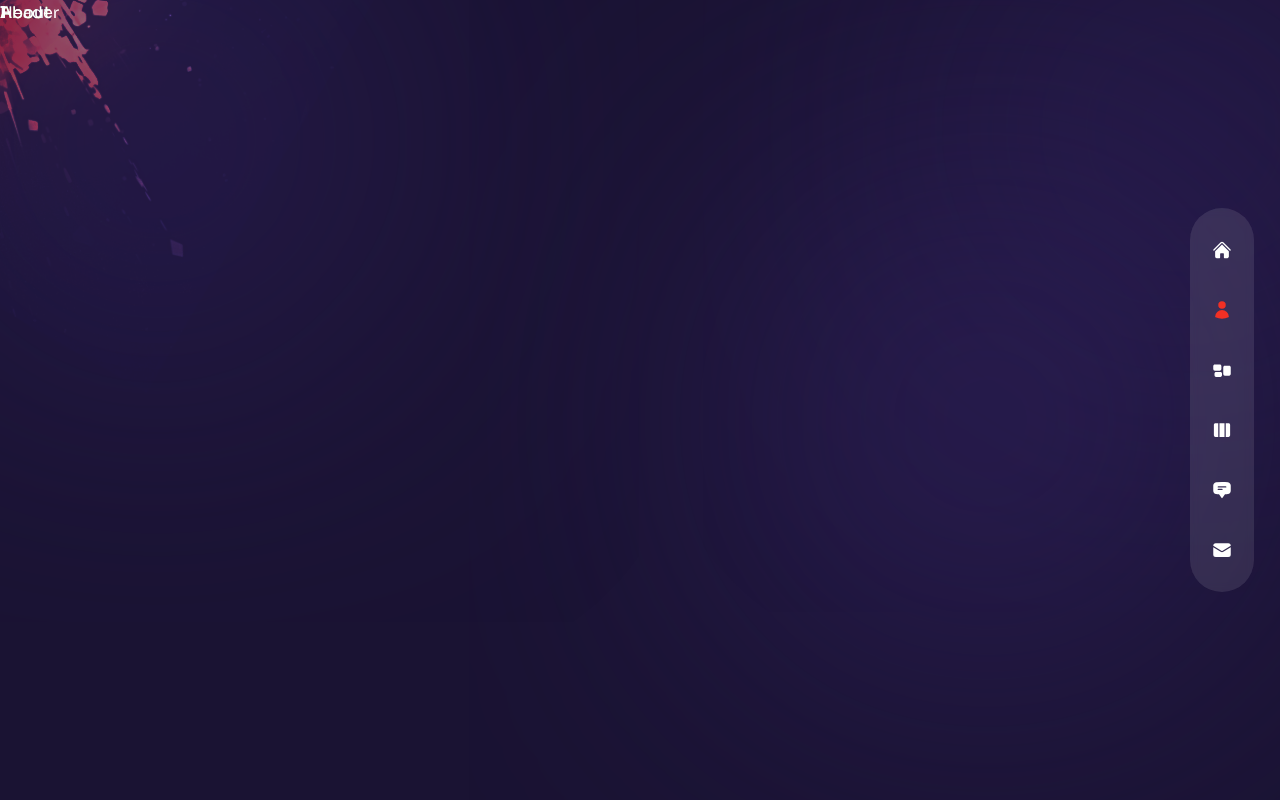
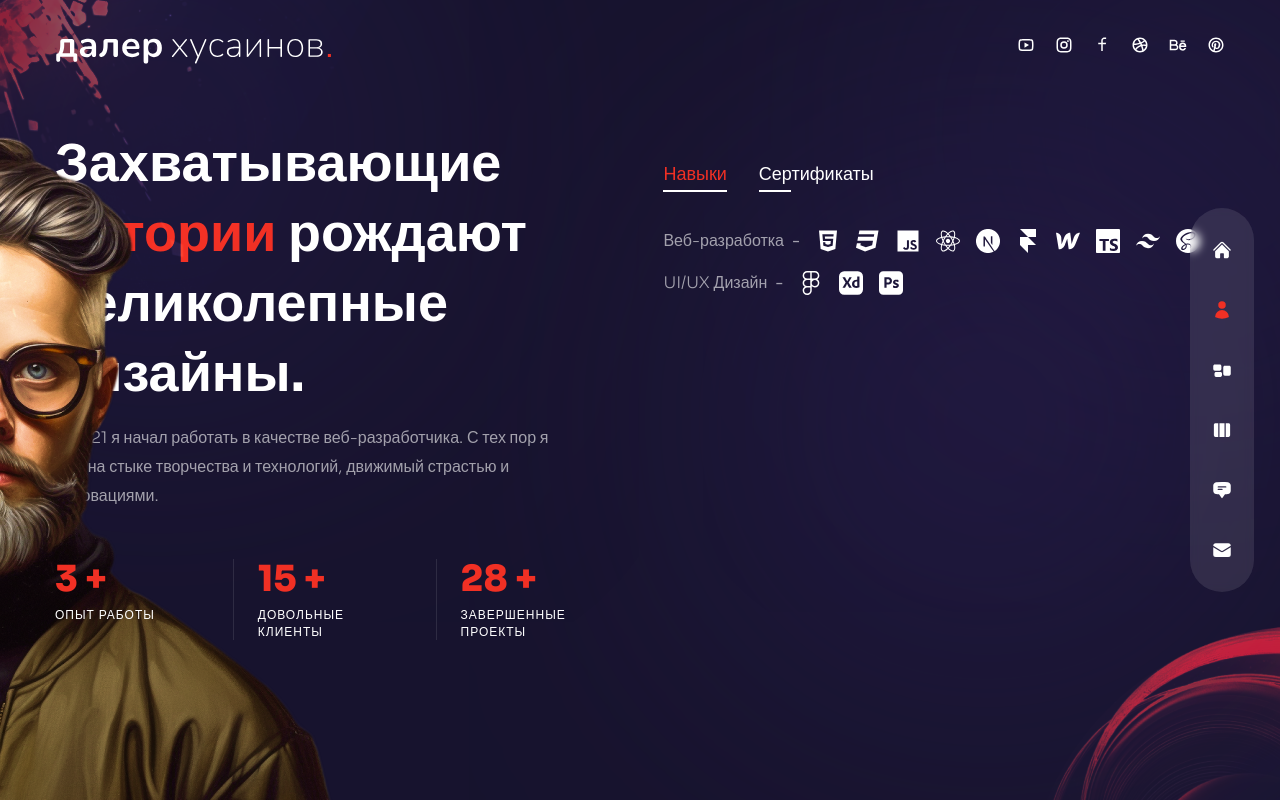
Before and after one commit to DalerKhusainov/my-new-portfolio-v1, a Next.js app: page /about in a window 1280 px wide. Built offline with nearby package versions, Linux system fonts and the light colour scheme.

Commit message:
Added about page and finished with the header.

```diff
--- a/components/Circles.js
+++ b/components/Circles.js
@@ -1,5 +1,17 @@
+import Image from "next/image";
+
 const Circles = () => {
-  return <div>Circles</div>;
+  return (
+    <div className="w-[200px] xl:w-[300px] absolute -right-16 -bottom-2 mix-blend-color-dodge animate-pulse duration-75 z-10">
+      <Image
+        src="/circles.png"
+        width={260}
+        height={200}
+        alt=""
+        className="w-full h-full"
+      />
+    </div>
+  );
 };
 
 export default Circles;
--- a/components/Header.js
+++ b/components/Header.js
@@ -1,5 +1,20 @@
+import Image from "next/image";
+import Link from "next/link";
+import Socials from "../components/Socials";
+
 const Header = () => {
-  return <header className="absolute z-30 w-full">Header</header>;
+  return (
+    <header className="absolute z-30 w-full flex items-center px-16 xl:px-0 xl:h-[90px]">
+      <div className="container mx-auto">
+        <div className="flex flex-col items-center justify-between py-8 lg:flex-row gap-y-6">
+          <Link href="/">
+            <Image src="/logo.svg" width={280} height={68} alt="" priority />
+          </Link>
+          <Socials />
+        </div>
+      </div>
+    </header>
+  );
 };
 
 export default Header;
--- a/components/ParticlesContainer.js
+++ b/components/ParticlesContainer.js
@@ -1,7 +1,6 @@
 import { Particles } from "react-tsparticles";
 import { loadFull } from "tsparticles";
 import { useCallback } from "react";
-import { distance } from "framer-motion";
 
 const ParticlesContainer = () => {
   // init
--- a/components/Socials.js
+++ b/components/Socials.js
@@ -1,5 +1,36 @@
+import Link from "next/link";
+import {
+  RiYoutubeLine,
+  RiInstagramLine,
+  RiFacebookLine,
+  RiDribbbleLine,
+  RiBehanceLine,
+  RiPinterestLine,
+} from "react-icons/ri";
+
 const Socials = () => {
-  return <div>Socials</div>;
+  return (
+    <div className="flex items-center text-lg gap-x-5">
+      <Link href={""} className="transition-all duration-300 hover:text-accent">
+        <RiYoutubeLine />
+      </Link>
+      <Link href={""} className="transition-all duration-300 hover:text-accent">
+        <RiInstagramLine />
+      </Link>
+      <Link href={""} className="transition-all duration-300 hover:text-accent">
+        <RiFacebookLine />
+      </Link>
+      <Link href={""} className="transition-all duration-300 hover:text-accent">
+        <RiDribbbleLine />
+      </Link>
+      <Link href={""} className="transition-all duration-300 hover:text-accent">
+        <RiBehanceLine />
+      </Link>
+      <Link href={""} className="transition-all duration-300 hover:text-accent">
+        <RiPinterestLine />
+      </Link>
+    </div>
+  );
 };
 
 export default Socials;
--- a/components/Transition.js
+++ b/components/Transition.js
@@ -25,9 +25,7 @@ const Transition = () => {
         animate="animate"
         exit="exit"
         transition={{ delay: 0.2, duration: 0.6, ease: "easeInOut" }}
-      >
-        1
-      </motion.div>
+      ></motion.div>
       <motion.div
         className="fixed top-0 bottom-0 right-full w-screen h-screen z-20 bg-[#3b2d71]"
         variants={transitionVariants}
@@ -35,9 +33,7 @@ const Transition = () => {
         animate="animate"
         exit="exit"
         transition={{ delay: 0.4, duration: 0.6, ease: "easeInOut" }}
-      >
-        1
-      </motion.div>
+      ></motion.div>
       <motion.div
         className="fixed top-0 bottom-0 right-full w-screen h-screen z-10 bg-[#4b3792]"
         variants={transitionVariants}
@@ -45,9 +41,7 @@ const Transition = () => {
         animate="animate"
         exit="exit"
         transition={{ delay: 0.6, duration: 0.6, ease: "easeInOut" }}
-      >
-        1
-      </motion.div>
+      ></motion.div>
     </>
   );
 };
--- a/pages/about/index.js
+++ b/pages/about/index.js
@@ -1,28 +1,39 @@
+/* eslint-disable react/jsx-key */
+import { useState } from "react";
 // icons
 import {
   FaHtml5,
   FaCss3,
   FaJs,
   FaReact,
-  FaWordpress,
   FaFigma,
+  FaSass,
+  FaDotCircle,
 } from "react-icons/fa";
-
+// import { FaWebflow } from "react-icons/fa6";
 import {
   SiNextdotjs,
   SiFramer,
   SiAdobexd,
   SiAdobephotoshop,
+  SiTypescript,
+  SiTailwindcss,
+  SiWebflow,
+  SiSass,
 } from "react-icons/si";
-
+import Avatar from "../../components/Avatar";
+import Circles from "../../components/Circles";
+import { motion } from "framer-motion";
+import { fadeIn } from "../../variants";
+import CountUp from "react-countup";
 
 //  data
 const aboutData = [
   {
-    title: 'skills',
+    title: "Навыки",
     info: [
       {
-        title: 'Web Development',
+        title: "Веб-разработка",
         icons: [
           <FaHtml5 />,
           <FaCss3 />,
@@ -30,66 +41,179 @@ const aboutData = [
           <FaReact />,
           <SiNextdotjs />,
           <SiFramer />,
-          <FaWordpress />,
+          <SiWebflow />,
+          <SiTypescript />,
+          <SiTailwindcss />,
+          <SiSass />,
         ],
       },
       {
-        title: 'UI/UX Design',
+        title: "UI/UX Дизайн",
         icons: [<FaFigma />, <SiAdobexd />, <SiAdobephotoshop />],
       },
     ],
   },
   {
-    title: 'awards',
+    title: "Сертификаты",
     info: [
       {
-        title: 'Webby Awards - Honoree',
-        stage: '2011 - 2012',
+        title: "TailwindCSS Advanced Course - Udemy Certificate of Completion",
+        stage: "2024",
       },
       {
-        title: 'Adobe Design Achievement Awards - Finalist',
-        stage: '2009 - 2010',
-      },
-    ],
-  },
-  {
-    title: 'experience',
-    info: [
-      {
-        title: 'UX/UI Designer - XYZ Company',
-        stage: '2012 - 2023',
+        title:
+          "Figma UI/UX Design Essential and Advanced Courses - Udemy Certificate of Completion",
+        stage: "2024",
       },
       {
-        title: 'Web Developer - ABC Agency',
-        stage: '2010 - 2012',
+        title:
+          "The Ultimate ReactJS, Redux and NextJS Course - Udemy Certificate of Completion",
+        stage: "2024",
       },
       {
-        title: 'Intern - DEF Corporation',
-        stage: '2008 - 2010',
-      },
-    ],
-  },
-  {
-    title: 'credentials',
-    info: [
-      {
-        title: 'Web Development - ABC University, LA, CA',
-        stage: '2011',
+        title:
+          "ReactJS, React Router & TypeScript - ProSkills Ilmhona Bootcamp",
+        stage: "2023",
       },
       {
-        title: 'Computer Science Diploma - AV Technical Institute',
-        stage: '2009',
+        title:
+          "The Complete JavaScript Course - Udemy Certificate of Completion",
+        stage: "2023",
       },
       {
-        title: 'Certified Graphic Designer - ABC Institute, Los Angeles, CA',
-        stage: '2006',
+        title: "Advanced CSS and Sass - Udemy Certificate of Completion",
+        stage: "2023",
       },
     ],
   },
 ];
 
 const About = () => {
-  return <div>About</div>;
+  const [index, setIndex] = useState(0);
+  const now = new Date().getFullYear();
+  const startCarrier = 2021;
+  const yearsOfExperience = now - startCarrier;
+
+  return (
+    <div className="h-full py-32 text-center bg-primary/30 xl:text-left">
+      <Circles />
+      <motion.div
+        variants={fadeIn("right", 0.2)}
+        initial="hidden"
+        animate="show"
+        exit="hidden"
+        className="hidden xl:flex absolute bottom-0 -left-[370px]"
+      >
+        <Avatar />
+      </motion.div>
+      <div className="container flex flex-col items-center h-full mx-auto xl:flex-row gap-x-6">
+        {/* text */}
+        <div className="flex flex-col justify-center flex-1">
+          <motion.h2
+            variants={fadeIn("right", 0.2)}
+            initial="hidden"
+            animate="show"
+            exit="hidden"
+            className="mt-10 h2 xl:mt-0"
+          >
+            Захватывающие <span className="text-accent">истории</span> рождают
+            великолепные дизайны.
+          </motion.h2>
+          <motion.p
+            variants={fadeIn("right", 0.4)}
+            initial="hidden"
+            animate="show"
+            exit="hidden"
+            className="max-w-[500px] mx-auto xl:mx-0 mb-6 xl:mb-12 px-2 xl:px-0"
+          >
+            В {startCarrier} я начал работать в качестве веб-разработчика. С тех
+            пор я жил на стыке творчества и технологий, движимый страстью и
+            инновациями.
+          </motion.p>
+          {/* counters */}
+          <motion.div
+            variants={fadeIn("right", 0.6)}
+            initial="hidden"
+            animate="show"
+            exit="hidden"
+            className="hidden mx-auto mb-8 md:flex md:max-w-xl xl:max-w-none xl:mx-0"
+          >
+            <div className="flex flex-1 xl:gap-x-6">
+              {/* experience */}
+              <div className="relative flex-1 after:w-[1px] after:h-full after:bg-white/10 after:absolute after:top-0 after:right-0">
+                <div className="mb-2 text-2xl font-extrabold xl:text-4xl text-accent">
+                  <CountUp start={0} end={yearsOfExperience} duration={8} /> +
+                </div>
+                <div className="text-xs uppercase tracking-[1px] leading-[1.4] max-w-[100px]">
+                  Опыт Работы
+                </div>
+              </div>
+              {/* clients */}
+              <div className="relative flex-1 after:w-[1px] after:h-full after:bg-white/10 after:absolute after:top-0 after:right-0">
+                <div className="mb-2 text-2xl font-extrabold xl:text-4xl text-accent">
+                  <CountUp start={0} end={15} duration={8} /> +
+                </div>
+                <div className="text-xs uppercase tracking-[1px] leading-[1.4] max-w-[100px]">
+                  Довольные Клиенты
+                </div>
+              </div>
+              {/* projects */}
+              <div className="relative flex-1">
+                <div className="mb-2 text-2xl font-extrabold xl:text-4xl text-accent">
+                  <CountUp start={0} end={28} duration={8} /> +
+                </div>
+                <div className="text-xs uppercase tracking-[1px] leading-[1.4] max-w-[100px]">
+                  Завершенные Проекты
+                </div>
+              </div>
+            </div>
+          </motion.div>
+        </div>
+        {/* info */}
+        <motion.div
+          variants={fadeIn("left", 0.4)}
+          initial="hidden"
+          animate="show"
+          exit="hidden"
+          className="flex flex-col w-full xl:max-w-[48%] h-[480px]"
+        >
+          <div className="flex mx-auto mb-4 gap-x-4 xl:gap-x-8 xl:mx-0">
+            {aboutData.map((item, itemIndex) => (
+              <div
+                key={itemIndex}
+                className={`${
+                  index === itemIndex &&
+                  "text-accent after:w-[100%] after:bg-accent after:transition-all after:duration-300"
+                } cursor-pointer capitalize xl:text-lg relative after:w-8 after:h-[2px] after:bg-white after:absolute after:-bottom-1 after:left-0`}
+                onClick={() => setIndex(itemIndex)}
+              >
+                {item.title}
+              </div>
+            ))}
+          </div>
+          <div className="flex flex-col items-center py-2 xl:py-6 gap-y-2 xl:gap-y-4 xl:items-start">
+            {aboutData[index].info.map((item, itemIndex) => (
+              <div
+                key={itemIndex}
+                className="flex flex-col items-center flex-1 md:flex-row max-w-max gap-x-2 text-white/60"
+              >
+                {/* title */}
+                <div className="mb-2 font-light md:mb-0">{item.title}</div>
+                <div className="hidden md:flex">-</div>
+                <div>{item.stage}</div>
+                <div className="flex gap-x-4">
+                  {/* icons */}
+                  {item.icons?.map((icon) => (
+                    <div className="text-2xl text-white">{icon}</div>
+                  ))}
+                </div>
+              </div>
+            ))}
+          </div>
+        </motion.div>
+      </div>
+    </div>
+  );
 };
 
 export default About;
```
Also changed, not shown: public/logo.svg.
